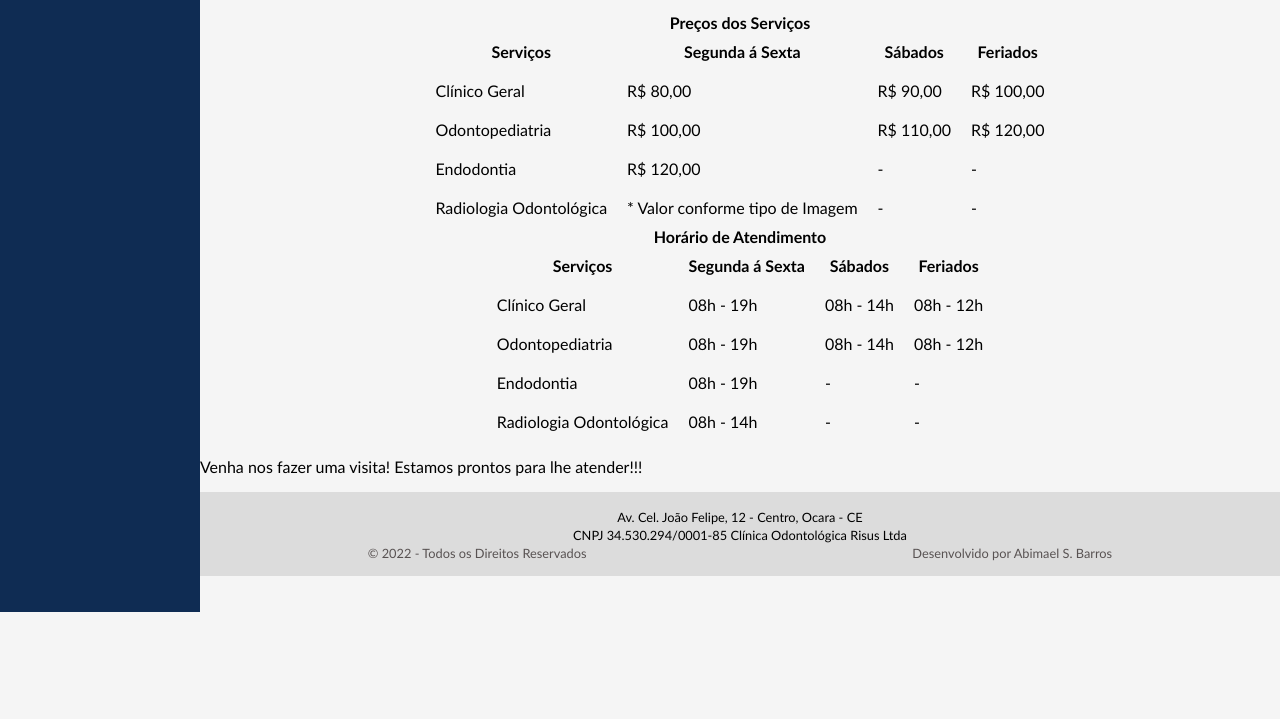
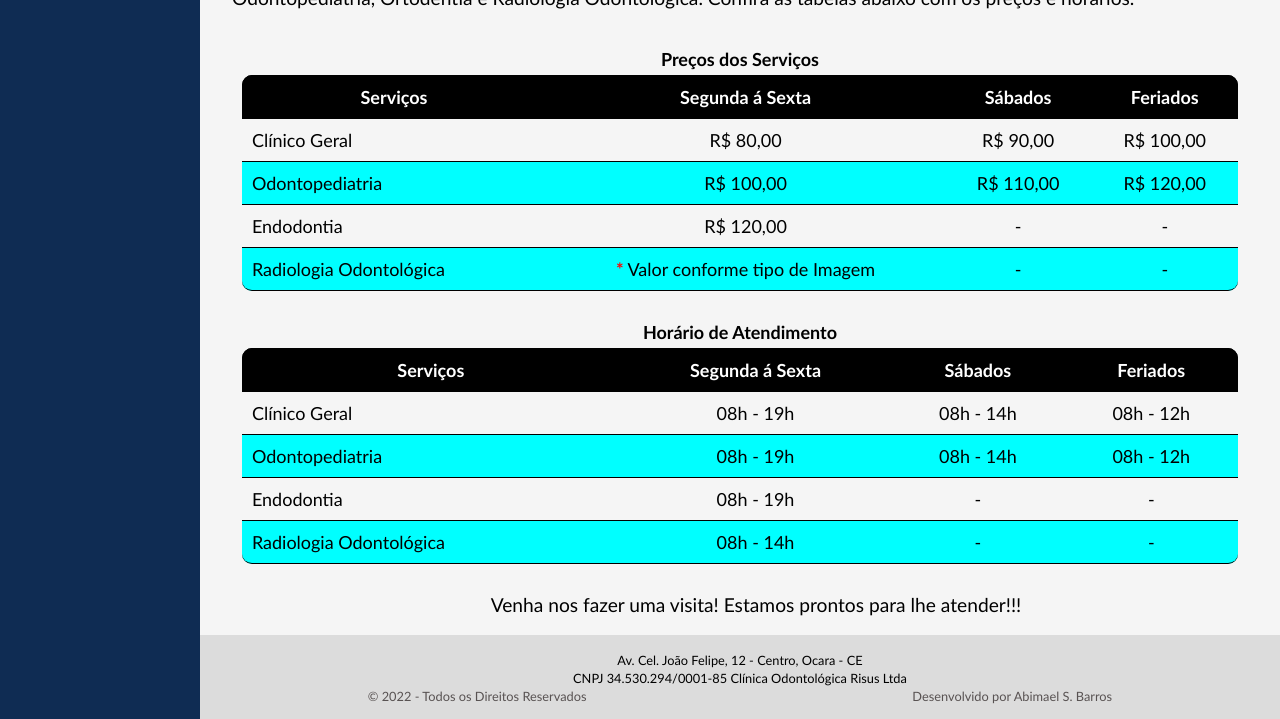
Before and after one commit to AbimaelSB/clinica-risus, a plain HTML site: page expedient.html in a window 1280 px wide. Shown: the part 188-907 px from the top of the page. Before the commit the page ends 800 px from the top, so only its background shows below. Drawn offline with Linux system fonts and the light colour scheme.

Commit message:
update file

```diff
--- a/css/style.css
+++ b/css/style.css
@@ -92,7 +92,7 @@ footer p{
   font-style: italic;
 }
 
-.about{
+.flex{
   flex: 1;
   font-size: larger;
   display: flex;
@@ -103,24 +103,71 @@ footer p{
   padding: 0 2rem;
 }
 
-.contact-info{
-  flex: 1;
-  font-size: larger;
-  display: flex;
-  flex-direction: column;
-  justify-content: flex-start;
-  text-align: justify;
-  text-indent: 2rem;
-  padding: 0 2rem;
+#asterisco{
+  color: red;
+  font-weight: bolder;
 }
 
-.expedient{
-  flex: 1;
-  font-size: larger;
+#invitation{
+  text-align: center;
+}
+
+table{
+  text-align: center;
+  margin: 10px;
+  font-size: large;
+}
+
+table caption{
+  margin: 10px 0 5px;
+}
+
+table thead{
+  color: white;
+  background-color: black;
+}
+
+table thead tr th{
+  border: 1px solid black;
+}
+
+table thead tr:last-child th:first-child{
+  border-top-left-radius: 10px;
+}
+
+table thead tr:last-child th:last-child{
+  border-top-right-radius: 10px;
+}
+
+table tbody tr:hover{
+  background-color: cadetblue;
+}
+
+table tbody tr:nth-child(even){
+  background-color: aqua;
+}
+
+table tbody tr td{
+  border-bottom: 1px solid black;
+}
+
+table tbody tr:last-child td:first-child{
+  border-bottom-left-radius: 10px;
+}
+
+table tbody tr:last-child td:last-child{
+  border-bottom-right-radius: 10px;
+}
+
+table tr td:nth-child(1){
+  text-align: left;
+}
+
+.contact-icons{
   display: flex;
-  flex-direction: column;
-  justify-content: flex-start;
-  text-align: justify;
-  text-indent: 2rem;
-  padding: 0 2rem;
+  justify-content: space-evenly;
 }
+
+.contact-icons a{
+  text-indent: 0;
+}
```
Also changed, not shown: contact.html (+8 -4 lines).
